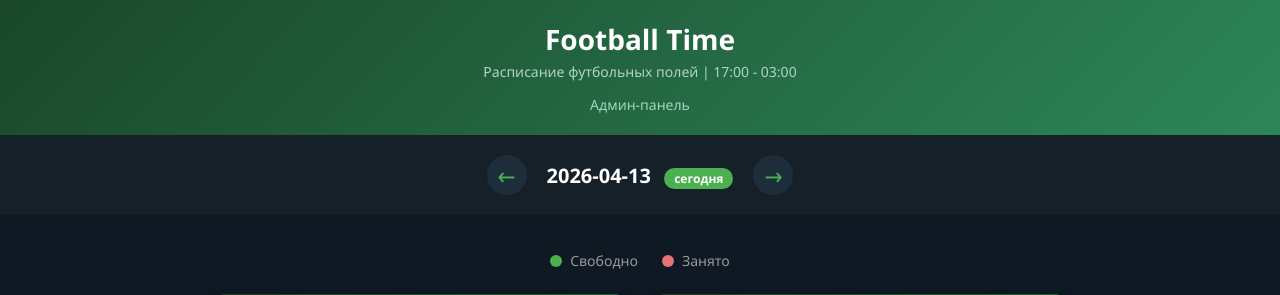
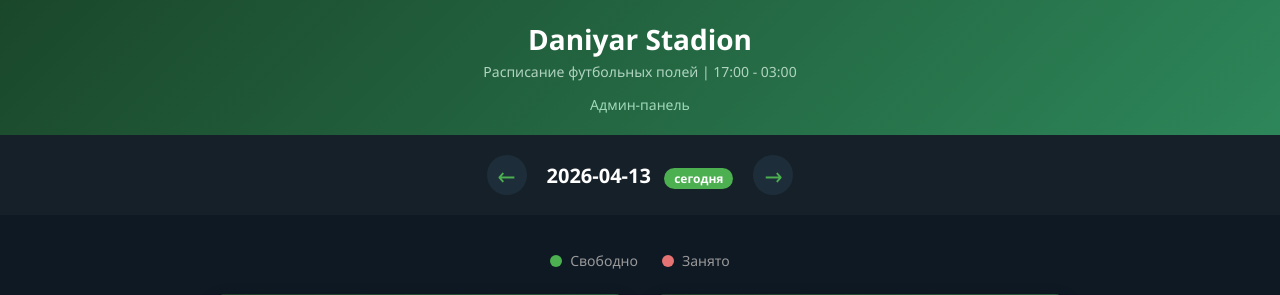
Before and after one commit to Ieruss/football_time, a FastAPI app: page / in a window 1280 px wide. Shown: the top 295 px of the page. Run offline with FastAPI, Linux system fonts and the light colour scheme; data that the repository does not hold is empty.

Commit message:
Rename to Daniyar Stadion, remove nixpacks config

```diff
--- a/nixpacks.toml
+++ /dev/null
@@ -1,5 +0,0 @@
-[phases.setup]
-nixPkgs = ["python311"]
-
-[start]
-cmd = "uvicorn main:app --host 0.0.0.0 --port ${PORT:-8000}"
--- a/runtime.txt
+++ /dev/null
@@ -1 +0,0 @@
-python-3.11.11
--- a/templates/admin.html
+++ b/templates/admin.html
@@ -3,12 +3,12 @@
 <head>
     <meta charset="UTF-8">
     <meta name="viewport" content="width=device-width, initial-scale=1.0">
-    <title>Админ | Football Time</title>
+    <title>Админ | Daniyar Stadion</title>
     <link rel="stylesheet" href="/static/style.css">
 </head>
 <body>
     <div class="header">
-        <h1>Football Time - Админ</h1>
+        <h1>Daniyar Stadion - Админ</h1>
         <p>Управление бронированием</p>
         <div class="nav-links">
             <a href="/">Публичная страница</a>
--- a/templates/index.html
+++ b/templates/index.html
@@ -3,12 +3,12 @@
 <head>
     <meta charset="UTF-8">
     <meta name="viewport" content="width=device-width, initial-scale=1.0">
-    <title>Football Time - Бронирование полей</title>
+    <title>Daniyar Stadion - Бронирование полей</title>
     <link rel="stylesheet" href="/static/style.css">
 </head>
 <body>
     <div class="header">
-        <h1>Football Time</h1>
+        <h1>Daniyar Stadion</h1>
         <p>Расписание футбольных полей | 17:00 - 03:00</p>
         <div class="nav-links">
             <a href="/admin">Админ-панель</a>
--- a/templates/login.html
+++ b/templates/login.html
@@ -3,13 +3,13 @@
 <head>
     <meta charset="UTF-8">
     <meta name="viewport" content="width=device-width, initial-scale=1.0">
-    <title>Вход | Football Time</title>
+    <title>Вход | Daniyar Stadion</title>
     <link rel="stylesheet" href="/static/style.css">
 </head>
 <body>
     <div class="login-page">
         <div class="login-card">
-            <h2>Football Time</h2>
+            <h2>Daniyar Stadion</h2>
             <p>Вход в админ-панель</p>
 
             {% if error %}
```
